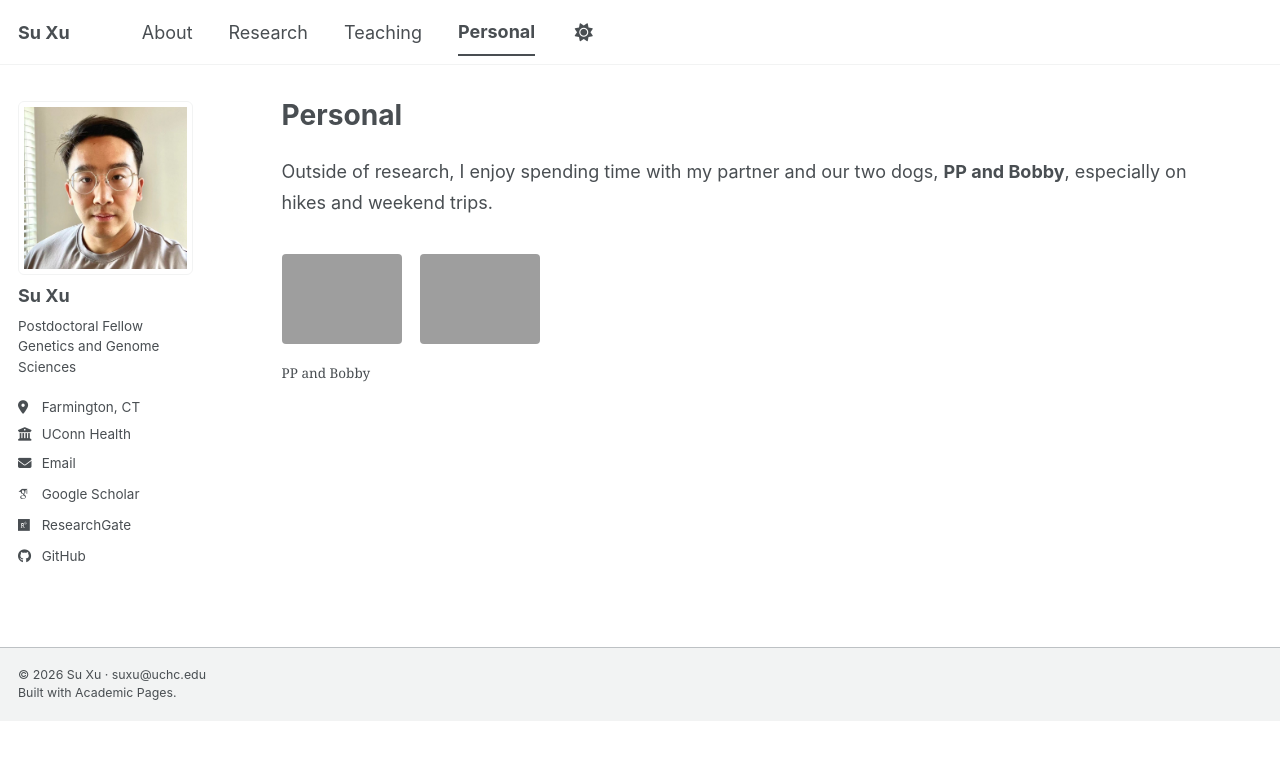
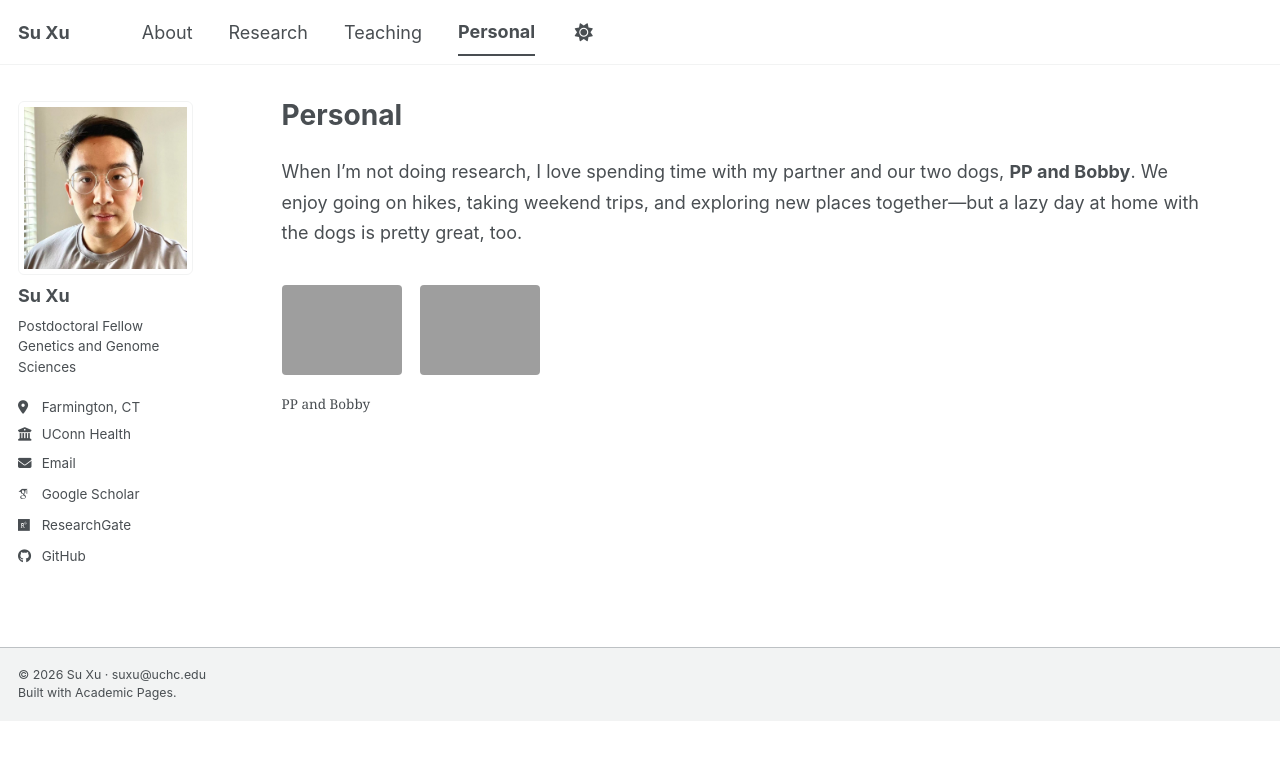
Before and after one commit to sxu509/sxu509.github.io, a Jekyll site: the page built from _pages/personal.md, in a window 1280 px wide. Shown: the top 760 px of the page. Built offline with Jekyll 4.4.1, drawn with Linux system fonts in a browser that asks for light colours; some web fonts are replaced.

Commit message:
Update Personal introduction with preferred wording

```diff
--- a/_pages/personal.md
+++ b/_pages/personal.md
@@ -10,6 +10,6 @@ gallery:
     alt: Bobby
 ---
 
-Outside of research, I enjoy spending time with my partner and our two dogs, **PP and Bobby**, especially on hikes and weekend trips.
+When I’m not doing research, I love spending time with my partner and our two dogs, **PP and Bobby**. We enjoy going on hikes, taking weekend trips, and exploring new places together—but a lazy day at home with the dogs is pretty great, too.
 
 {% include gallery caption="PP and Bobby" class="personal-photos" %}
```
